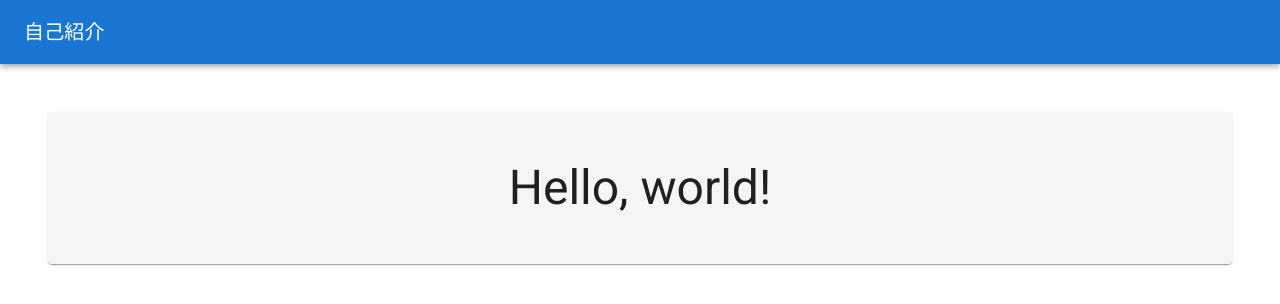
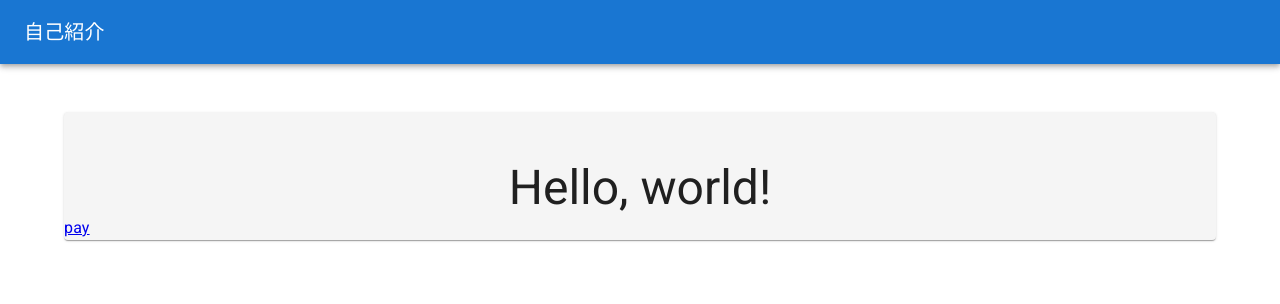
Before and after one commit to Urotea/introduction, a Next.js app: page / in a window 1280 px wide. Shown: the top 304 px of the page. Built offline with nearby package versions, Linux system fonts and the light colour scheme.

Commit message:
payページ制作中

```diff
--- a/app/layout.tsx
+++ b/app/layout.tsx
@@ -2,6 +2,8 @@ import { Viewport } from "next";
 import ThemeRegistry from "./_theme/ThemeRegistry";
 import { AppBar } from "./_appbar";
 import { Roboto } from "next/font/google";
+import { Box, Card } from "@mui/material";
+import { colors } from "./_theme";
 
 const roboto = Roboto({
   weight: ["300", "400", "500", "700"],
@@ -26,7 +28,22 @@ export default function RootLayout({
       <ThemeRegistry options={{ key: "mui" }}>
         <body>
           <AppBar />
-          <main>{children}</main>
+          <main>
+            <Box
+              sx={{
+                my: 6,
+                mx: 8,
+              }}
+            >
+              <Card
+                sx={{
+                  backgroundColor: colors.gray,
+                }}
+              >
+                {children}
+              </Card>
+            </Box>
+          </main>
         </body>
       </ThemeRegistry>
     </html>
--- a/app/page.tsx
+++ b/app/page.tsx
@@ -1,19 +1,20 @@
-import { Card, Typography } from "@mui/material";
+import { Box, Card, Typography } from "@mui/material";
 import { colors } from "./_theme";
+import Link from "next/link";
 
 export default function Page() {
   return (
-    <Card
-      component="div"
+    <>
+      <Box
         sx={{
-        m: 6,
-        py: 6,
+          pt: 6,
           display: "flex",
           justifyContent: "center",
-        backgroundColor: colors.gray,
         }}
       >
         <Typography variant="h3">Hello, world!</Typography>
-    </Card>
+      </Box>
+      <Link href="/pay">pay</Link>
+    </>
   );
 }
```
Also changed, not shown: app/pay/kyash/page.tsx (added, +7 -0 lines), app/pay/page.tsx (added, +10 -0 lines). Lines whose indentation alone changed are shown as unchanged.
